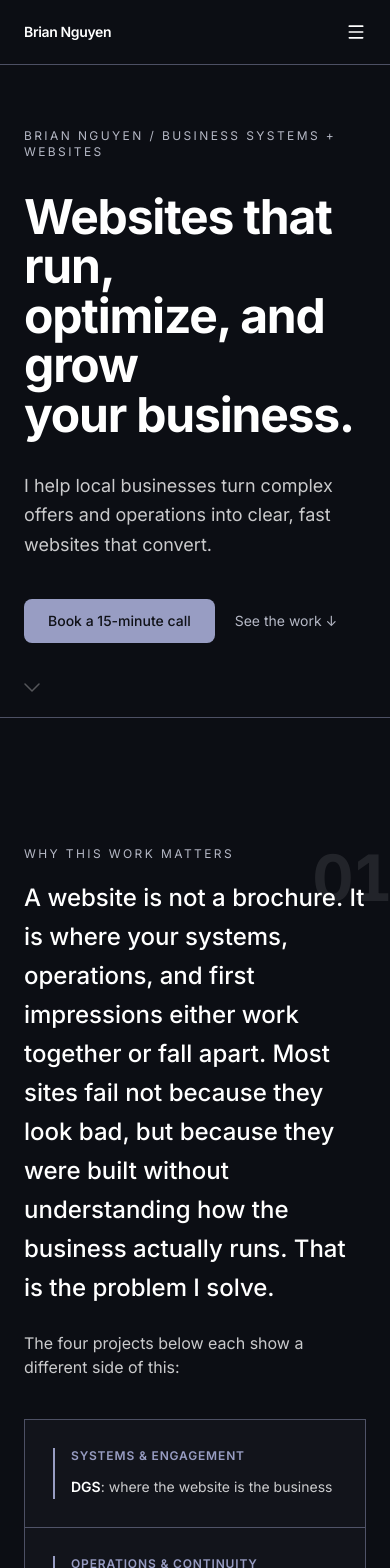
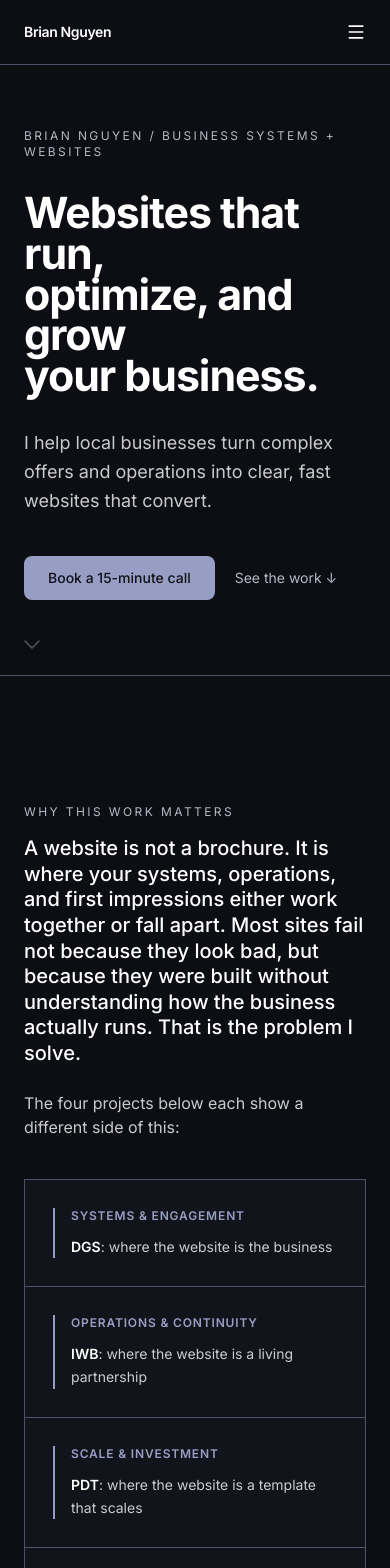
Before and after one commit to anvisco/anvisco-site, a React (Vite) app: page / in a window 390 px wide. Shown: the top 1568 px of the page. Built offline with nearby package versions, Linux system fonts and the light colour scheme.

Commit message:
Fix mobile layout issues

```diff
--- a/src/components/sections/About.tsx
+++ b/src/components/sections/About.tsx
@@ -26,7 +26,7 @@ export function About() {
               whileInView={{ opacity: 1, y: 0 }}
               viewport={{ once: true }}
               transition={{ duration: 0.6, ease: 'easeOut' }}
-              className="text-2xl md:text-3xl font-medium leading-relaxed max-w-2xl mb-6"
+              className="max-w-2xl mb-6 text-xl leading-[1.28] font-medium text-white sm:text-2xl md:text-3xl md:leading-relaxed"
             >
               Over the past two years, I have built websites for organizations
               that needed more than something that "looks nice." Membership
--- a/src/components/sections/Contact.tsx
+++ b/src/components/sections/Contact.tsx
@@ -13,7 +13,7 @@ export function Contact() {
 
         <span
           aria-hidden="true"
-          className="absolute right-0 top-0 select-none font-bold leading-none text-white pointer-events-none tabular-nums"
+          className="absolute right-0 top-0 hidden select-none font-bold leading-none text-white pointer-events-none tabular-nums md:block"
           style={{
             fontSize: 'clamp(4rem, 9vw, 7rem)',
             opacity: 0.09,
@@ -42,7 +42,7 @@ export function Contact() {
             whileInView={{ opacity: 1, y: 0 }}
             viewport={{ once: true }}
             transition={{ duration: 0.6, ease: 'easeOut' }}
-            className="text-4xl md:text-5xl font-bold tracking-tight leading-tight mb-6 text-white"
+            className="text-3xl sm:text-4xl md:text-5xl font-bold tracking-tight leading-tight mb-6 text-white"
           >
             Got a website that is not pulling its weight?
           </motion.h2>
--- a/src/components/sections/Hero.tsx
+++ b/src/components/sections/Hero.tsx
@@ -35,7 +35,7 @@ export function Hero() {
           <motion.h1
             variants={fadeUp}
             transition={{ duration: 0.6, ease: 'easeOut' }}
-            className="text-5xl md:text-6xl xl:text-[5.5rem] font-bold tracking-tight leading-[1.03] mb-8 text-white"
+            className="text-[clamp(2.4rem,11vw,3.4rem)] font-bold tracking-tight leading-[0.95] mb-8 text-white md:text-6xl md:leading-[1.03] xl:text-[5.5rem]"
           >
             Websites that run,
             <br />
--- a/src/components/sections/Pricing.tsx
+++ b/src/components/sections/Pricing.tsx
@@ -69,7 +69,7 @@ export function Pricing() {
           </h2>
         </motion.div>
 
-        <div className="grid grid-cols-1 items-stretch border-l border-t border-border lg:grid-cols-3">
+        <div className="grid grid-cols-1 gap-y-6 items-stretch border-l border-t border-border lg:grid-cols-3 lg:gap-y-0">
           {tiers.map((tier, index) => (
             <motion.div
               key={tier.name}
--- a/src/components/sections/WhyThisMatters.tsx
+++ b/src/components/sections/WhyThisMatters.tsx
@@ -33,7 +33,7 @@ export function WhyThisMatters() {
 
         <span
           aria-hidden="true"
-          className="absolute right-0 top-0 select-none font-bold leading-none text-white pointer-events-none tabular-nums"
+          className="absolute right-0 top-0 hidden select-none font-bold leading-none text-white pointer-events-none tabular-nums md:block"
           style={{
             fontSize: 'clamp(4rem, 9vw, 7rem)',
             opacity: 0.09,
@@ -60,7 +60,7 @@ export function WhyThisMatters() {
           whileInView={{ opacity: 1, y: 0 }}
           viewport={{ once: true }}
           transition={{ duration: 0.6, ease: 'easeOut' }}
-          className="text-2xl md:text-3xl font-medium leading-relaxed max-w-3xl mb-6 text-white"
+          className="text-xl sm:text-2xl md:text-3xl font-medium leading-[1.28] md:leading-relaxed max-w-3xl mb-6 text-white"
         >
           A website is not a brochure. It is where your systems, operations,
           and first impressions either work together or fall apart. Most sites
--- a/src/pages/CheckoutPage.tsx
+++ b/src/pages/CheckoutPage.tsx
@@ -1,4 +1,4 @@
-import { useState } from 'react'
+import { useEffect, useState } from 'react'
 import { Link, useSearchParams } from 'react-router-dom'
 import { Nav } from '@/components/layout/Nav'
 import { Footer } from '@/components/layout/Footer'
@@ -93,6 +93,10 @@ export function CheckoutPage() {
   const planParam = searchParams.get('plan')?.toLowerCase() ?? ''
   const selectedKey = PLAN_ORDER.includes(planParam as PlanKey) ? (planParam as PlanKey) : null
   const selectedPlan = selectedKey ? PLANS[selectedKey] : null
+
+  useEffect(() => {
+    window.scrollTo({ top: 0, behavior: 'auto' })
+  }, [])
 
   function selectPlan(plan: PlanKey) {
     setSearchParams({ plan })
```
